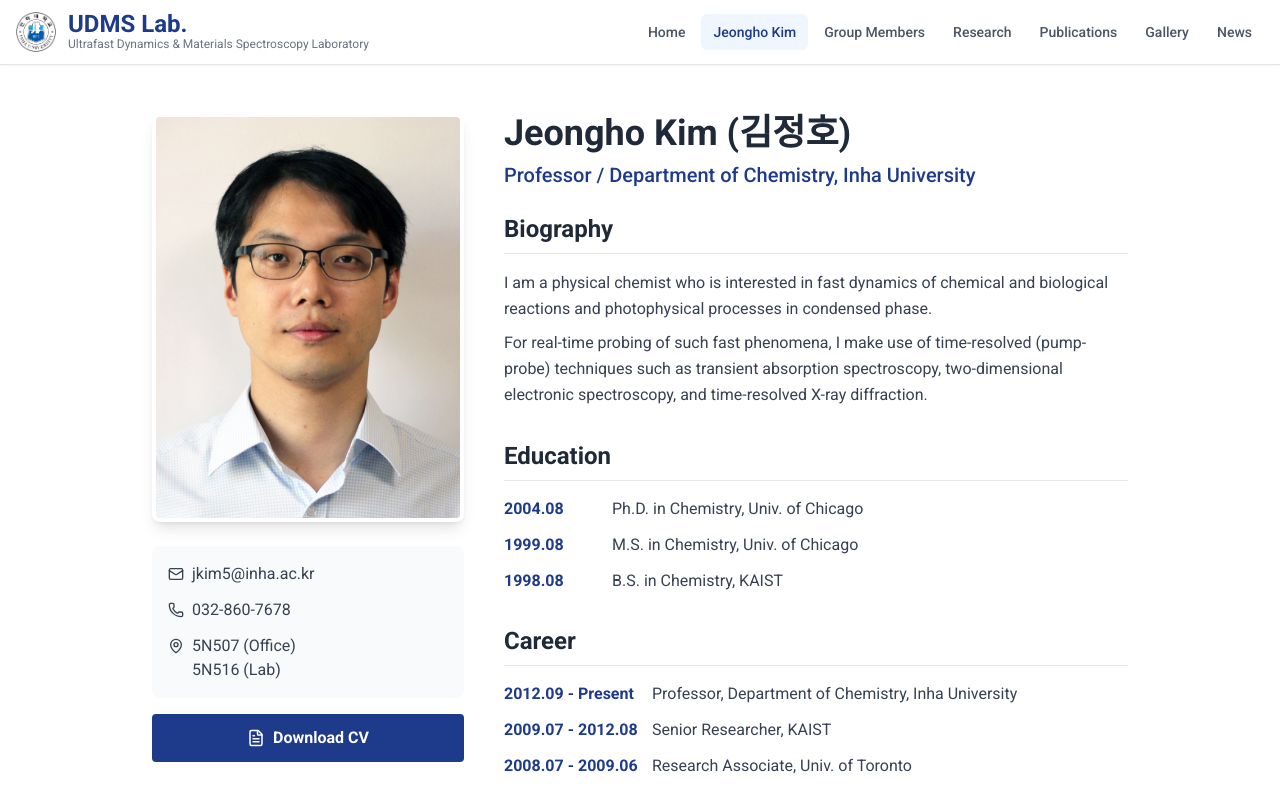
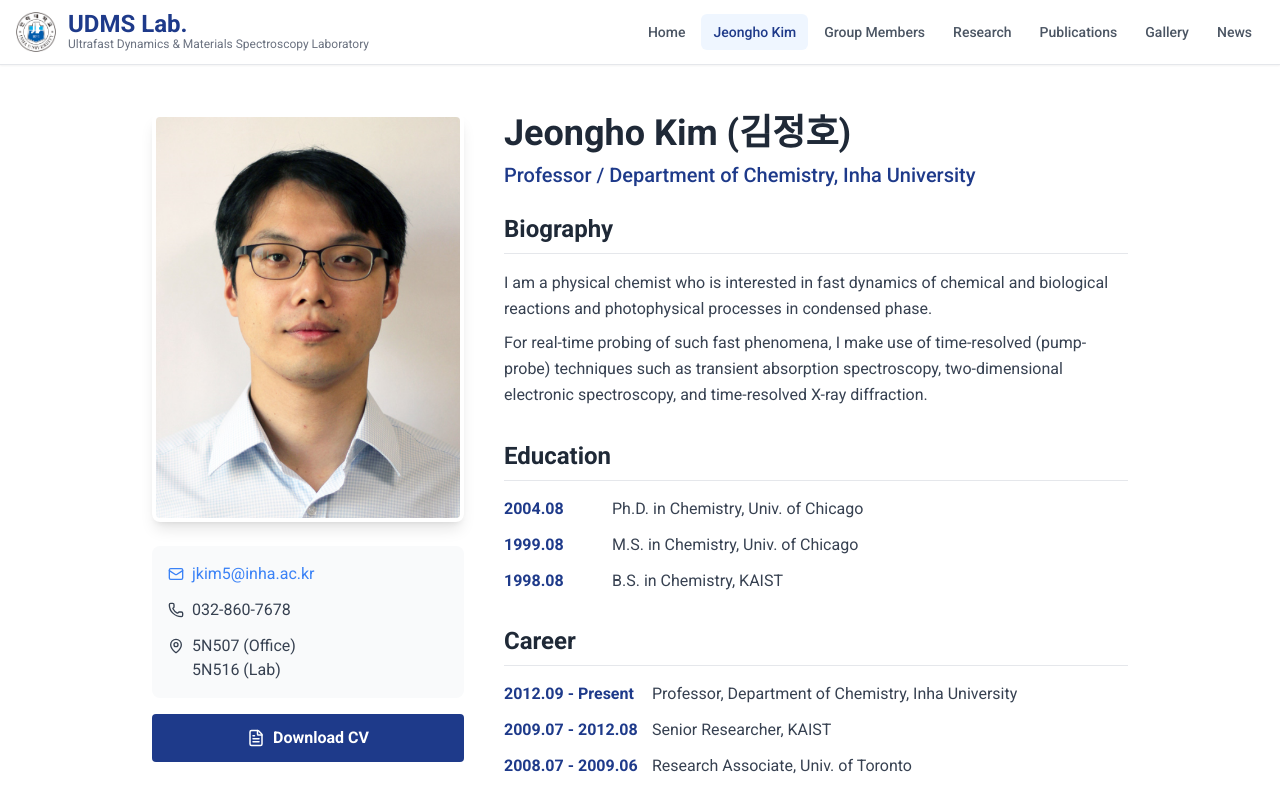
Before and after one commit to UDMSL/UDMSL.github.io, a React (Vite) app: page /#/professor in a window 1280 px wide. Shown: the top 793 px of the page. Built offline with nearby package versions, Linux system fonts and the light colour scheme.

Commit message:
메일에 mailto 링크 추가

```diff
--- a/src/components/Layout.jsx
+++ b/src/components/Layout.jsx
@@ -121,9 +121,14 @@ const Layout = ({ children }) => {
                             <span className="hidden sm:inline">|</span>
                             <span>Lab: {professorProfile.office[1]}</span>
                         </div>
-                        <p className="flex items-center gap-2">
-                            <Mail size={14}/> {professorProfile.email}
-                        </p>
+                        {professorProfile.email && (
+                            <a
+                                href={`mailto:${professorProfile.email}`}
+                                className="flex items-center gap-2 hover:text-white"
+                            >
+                                <Mail size={14}/> {professorProfile.email}
+                            </a>
+                        )}
                     </div>
 
                     <div className="flex flex-col sm:flex-row sm:items-center sm:justify-between gap-2 text-sm text-gray-400">
--- a/src/components/Members.jsx
+++ b/src/components/Members.jsx
@@ -12,9 +12,14 @@ const Members = () => {
                         <div className="min-w-0">
                             <h3 className="font-bold text-gray-800 truncate">{member.name}</h3>
                             <p className="text-primary font-medium text-sm truncate">{member.degree}</p>
-                            <p className="text-gray-500 text-xs flex items-center gap-1 mt-1 truncate">
-                                <Mail size={12} /> <span className="truncate">{member.email}</span>
-                            </p>
+                            {member.email && (
+                                <a
+                                    href={`mailto:${member.email}`}
+                                    className="text-gray-500 text-xs flex items-center gap-1 mt-1 truncate hover:text-primary"
+                                >
+                                    <Mail size={12} /> <span className="truncate">{member.email}</span>
+                                </a>
+                            )}
                             {member.currentPos && <p className="text-gray-500 text-xs mt-1 truncate">Current: {member.currentPos}</p>}
                         </div>
                     </div>
@@ -30,9 +35,12 @@ const Members = () => {
                             <h3 className="font-bold text-gray-800">{member.name}</h3>
                             <p className="text-gray-600 text-sm">{member.degree}</p>
                             {member.email && (
-                                <p className="text-gray-500 text-xs flex items-center gap-1 mt-1">
+                                <a
+                                    href={`mailto:${member.email}`}
+                                    className="text-gray-500 text-xs flex items-center gap-1 mt-1 hover:text-primary"
+                                >
                                     <Mail size={12} /> <span className="truncate">{member.email}</span>
-                                </p>
+                                </a>
                             )}
                             {member.currentPos && <p className="text-gray-500 text-xs mt-1">Current: {member.currentPos}</p>}
                         </div>
--- a/src/components/Professor.jsx
+++ b/src/components/Professor.jsx
@@ -15,9 +15,14 @@ const Professor = () => {
                         />
                     </div>
                     <div className="mt-6 space-y-3 text-gray-700 bg-gray-50 p-4 rounded-lg">
-                        <div className="flex items-center gap-2">
-                            <Mail size={16} /> <span>{professorProfile.email}</span>
-                        </div>
+                        {professorProfile.email && (
+                            <a
+                                href={`mailto:${professorProfile.email}`}
+                                className="flex items-center gap-2 text-secondary hover:underline"
+                            >
+                                <Mail size={16} /> <span>{professorProfile.email}</span>
+                            </a>
+                        )}
                         <div className="flex items-center gap-2">
                             <Phone size={16} /> <span>{professorProfile.phone}</span>
                         </div>
```
